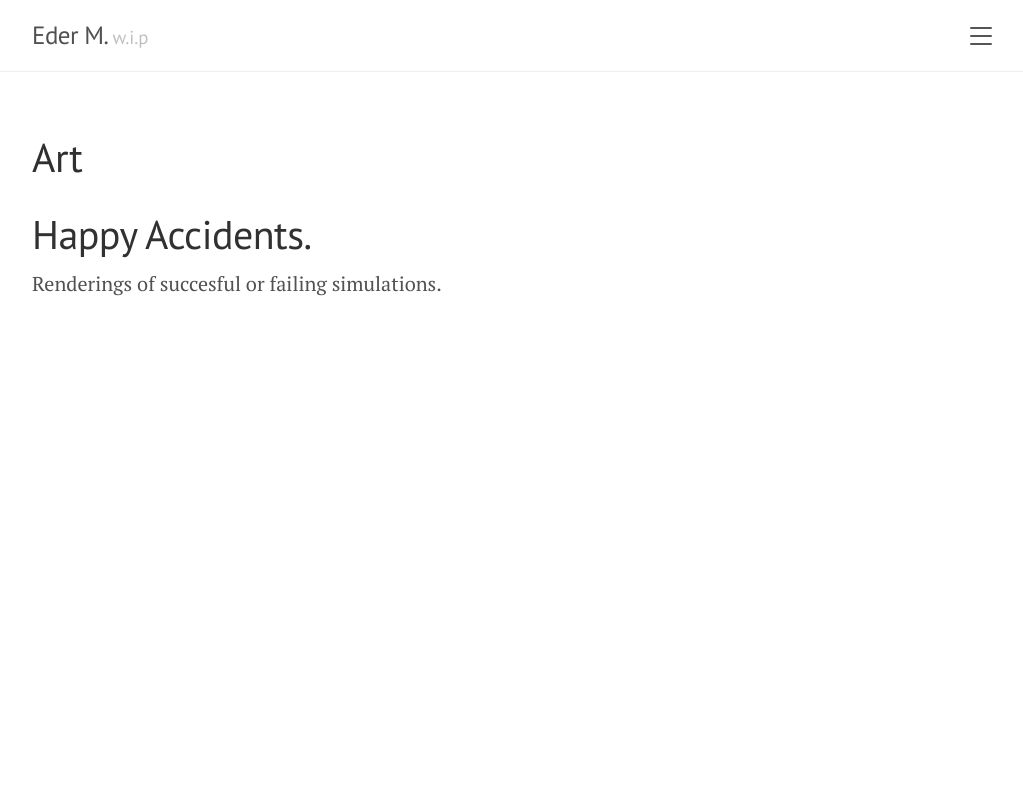
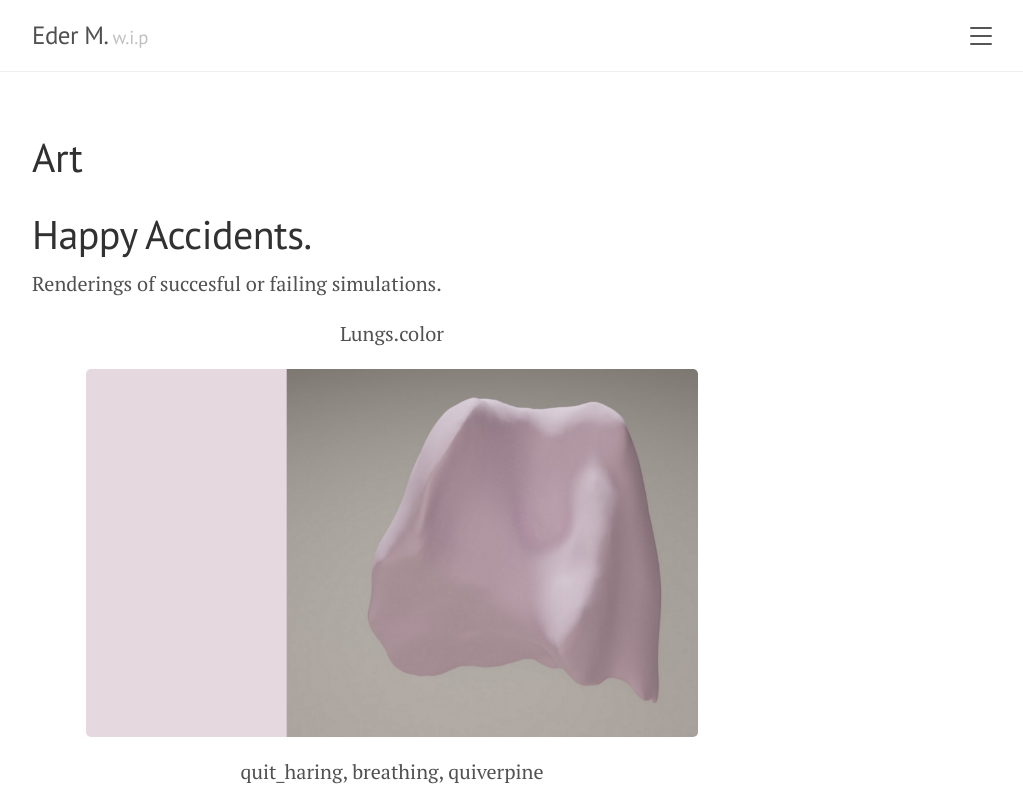
Before and after one commit to medinaeder/medinaeder.github.io, a Jekyll site: the page built from art.md, in a window 1280 px wide. Shown: the top 787 px of the page, without its empty margins (248-1271 px from the left). Built offline with Jekyll 4.4.1, drawn with Linux system fonts in a browser that asks for light colours; grey boxes are pictures that could not be loaded.

Commit message:
updating webstie

```diff
--- a/art.md
+++ b/art.md
@@ -6,3 +6,10 @@
 
 # Happy Accidents.
 Renderings of succesful or failing simulations.
+
+<p align=center>  Lungs.color</p>
+![](/images/a1.png)
+<p align=center>  quit_haring, breathing, quiverpine </p>
+![](/images/a2.png)
+<p align=center>  lens.tesselate</p>
+![](/images/a3.png)
```
Also changed, not shown: about.md (+1 -1 lines), images/a1.png (added), 2 other files.
